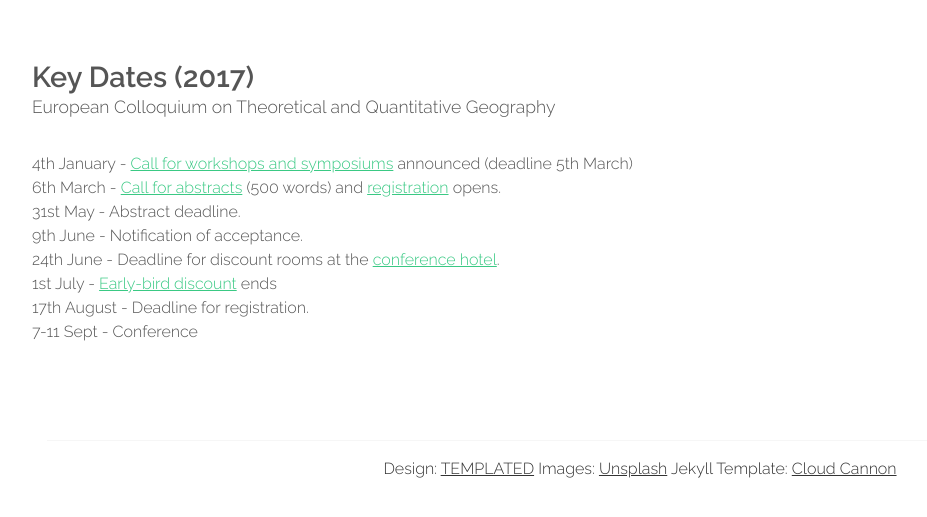
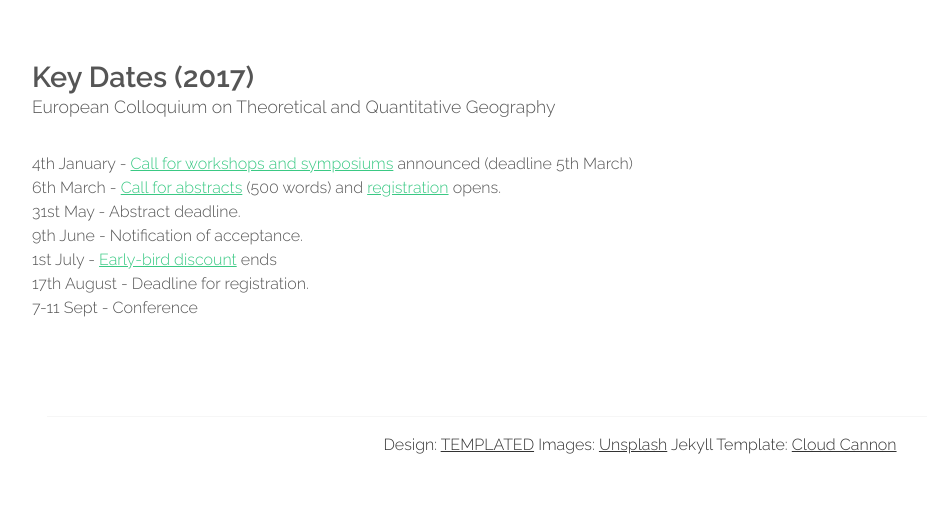
Before and after one commit to nickmalleson/ectqg2017, a Jekyll site: the page built from dates.md, in a window 1280 px wide, cut to the strip 192-709 px from the top of the page. Shown: the whole strip, without its empty margins (0-927 px from the left). Built offline with Jekyll 4.4.1, drawn with Linux system fonts in a browser that asks for light colours.

Commit message:
removed date about hotel registration

```diff
--- a/dates.md
+++ b/dates.md
@@ -8,7 +8,6 @@ tagline: European Colloquium on Theoretical and Quantitative Geography
   - 6th March - [Call for abstracts](./cfp.html) (500 words) and [registration](./registration.html) opens.
   - 31st May - Abstract deadline.
   - 9th June - Notification of acceptance.
-  - 24th June - Deadline for discount rooms at the [conference hotel](https://www.parkinn.co.uk/hotel-york).
   - 1st July - [Early-bird discount](./registration.html) ends
   - 17th August - Deadline for registration.
   - 7-11 Sept - Conference
```
